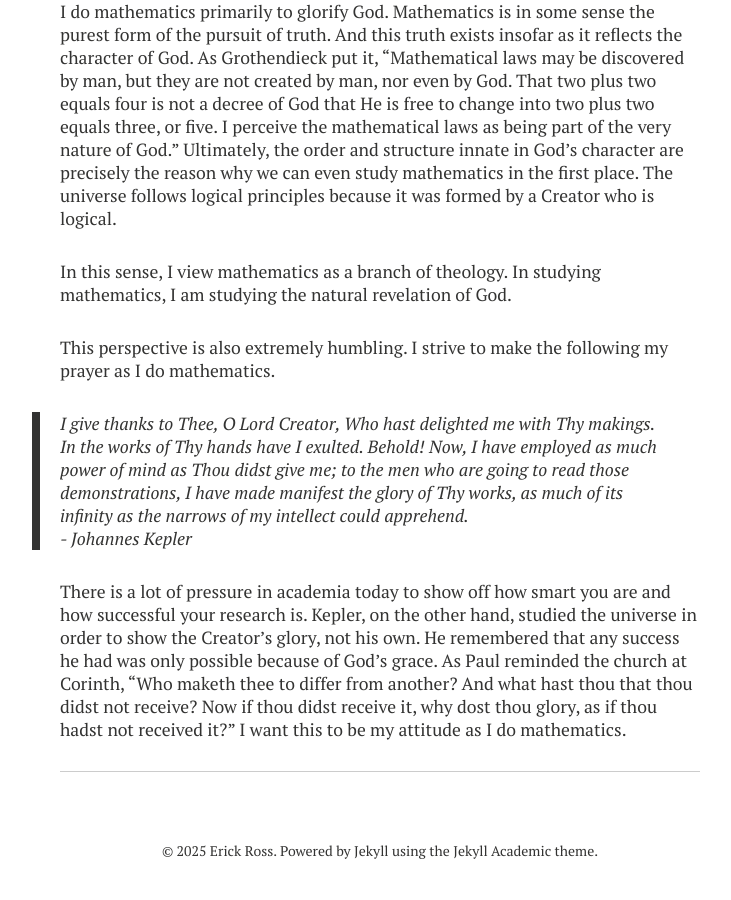
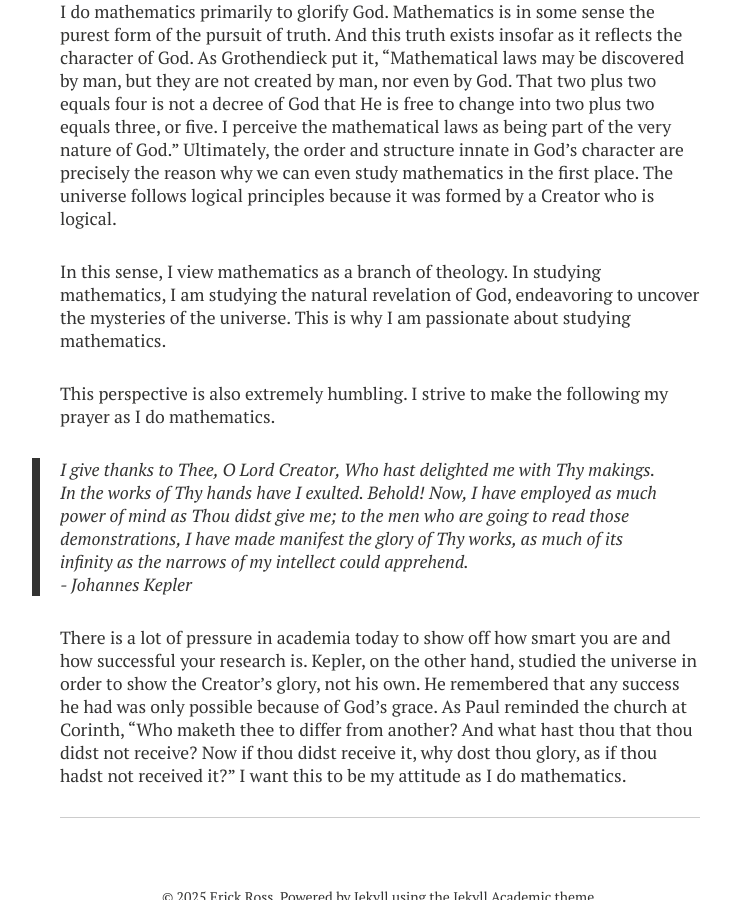
Before and after one commit to erick-ross/erick-ross.github.io, a Jekyll site: the page built from index.md, in a window 1280 px wide and 900 px high, scrolled down 677 px. Shown: the whole window, without its empty margins (260-991 px from the left). Built offline with Jekyll 4.4.1, drawn with Linux system fonts in a browser that asks for light colours; nearby versions of some CDN libraries.

Commit message:
some setup

```diff
--- a/index.md
+++ b/index.md
@@ -18,7 +18,7 @@ I do mathematics primarily to glorify God.
 Mathematics is in some sense the purest form of the pursuit of truth. And this truth exists insofar as it reflects the character of God. As Grothendieck put it, "Mathematical laws may be discovered by man, but they are not created by man, nor even by God. That two plus two equals four is not a decree of God that He is free to change into two plus two equals three, or five. I perceive the mathematical laws as being part of the very nature of God."
 Ultimately, the order and structure innate in God's character are precisely the reason why we can even study mathematics in the first place. The universe follows logical principles because it was formed by a Creator who is logical.
 
-In this sense, I view mathematics as a branch of theology. In studying mathematics, I am studying the natural revelation of God.
+In this sense, I view mathematics as a branch of theology. In studying mathematics, I am studying the natural revelation of God, endeavoring to uncover the mysteries of the universe. This is why I am passionate about studying mathematics.
 
 This perspective is also extremely humbling. I strive to make the following my prayer as I do mathematics.
 > I give thanks to Thee, O Lord Creator, Who hast delighted me with Thy makings. In the works of Thy hands have I exulted. Behold! Now, I have employed as much power of mind as Thou didst give me; to the men who are going to read those demonstrations, I have made manifest the glory of Thy works, as much of its infinity as the narrows of my intellect could apprehend.
```
